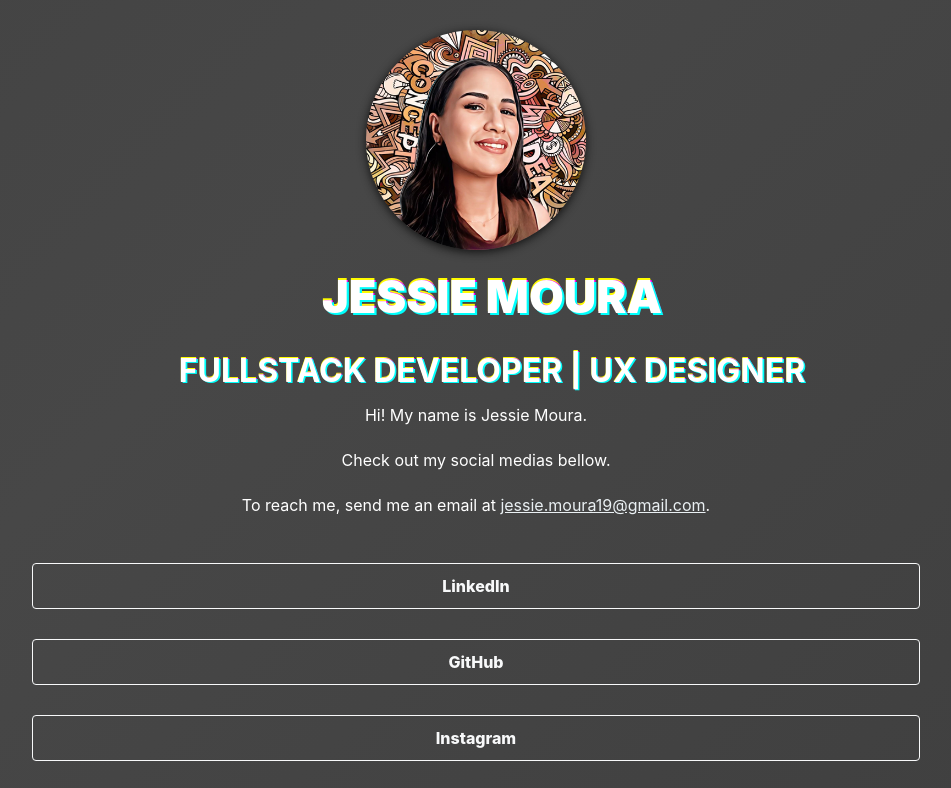
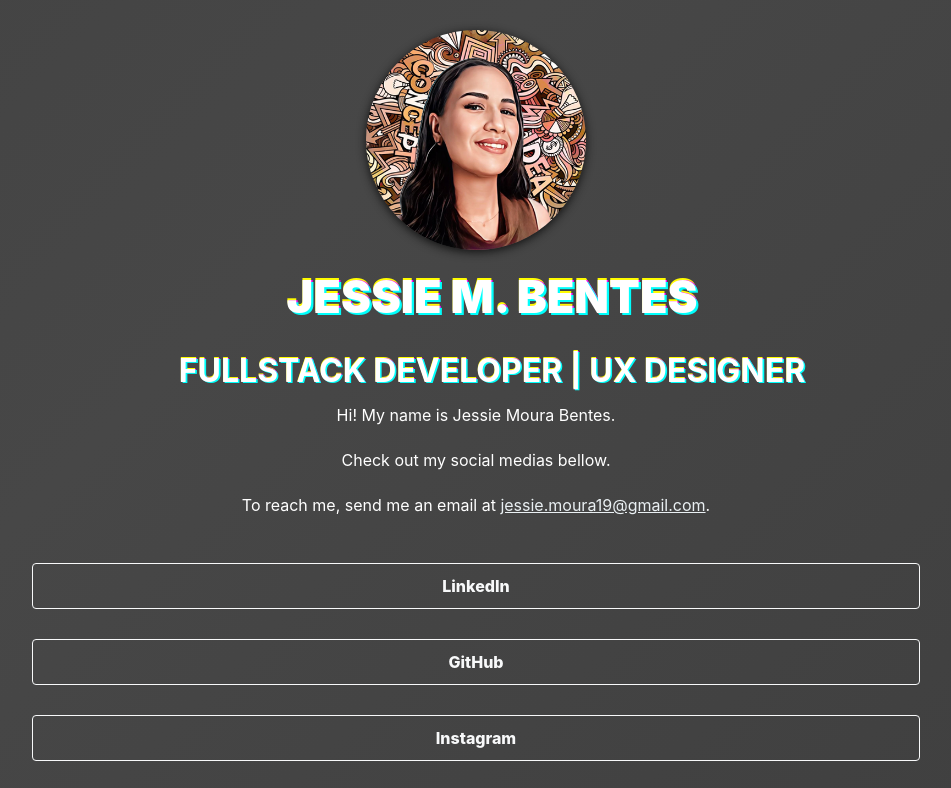
Before and after one commit to LadyJessie19/Linktree, a plain HTML site: page index.html in a window 1280 px wide. Shown: the top 788 px of the page, without its empty margins (164-1115 px from the left). Drawn offline with nearby package versions, Linux system fonts and the light colour scheme.

Commit message:
update: changed name spelling

```diff
--- a/index.html
+++ b/index.html
@@ -3,7 +3,7 @@
 
 <head><meta http-equiv="Content-Type" content="text/html; charset=windows-1252">
 
-    <title>Jessie Moura Linktree</title>
+    <title>Jessie M. Bentes Linktree</title>
 
     <meta name="viewport" content="width=device-width, initial-scale=1">
     <link rel="stylesheet" href="style.css">
@@ -15,14 +15,14 @@
 
 <body>
         <!-- Alpha.ly Version 0.1 | Development Version --><!-- This pre-lander was created by Brandon Nilsson -->
-        <!-- I would like to thanks Brandon Nilsson for this linktree template! -->
+        <!-- I would like to thank Brandon Nilsson for this linktree template! -->
     <div class="container">
     <div class="col-xs-12">
             <div class="text-center" style="padding-top: 30px; padding-bottom: 30px;">
                 <img src="assets/jessie.png" class="backdrop linktree">
-                <h1 style="color: #ffffff; padding-top: 20px;" class="glitch">Jessie Moura</h1>
+                <h1 style="color: #ffffff; padding-top: 20px;" class="glitch">Jessie M. Bentes</h1>
                 <h2 style="color: #ffffff; padding-top: 20px;" class="glitch">Fullstack Developer | UX Designer</h2>
-                <p style="color: #ffffff; padding-top: 5px;" class="">Hi! My name is Jessie Moura.</p>
+                <p style="color: #ffffff; padding-top: 5px;" class="">Hi! My name is Jessie Moura Bentes.</p>
                 <p style="color: #ffffff; padding-top: 5px;" class="">Check out my social medias bellow.</p>
                 <p style="color: #ffffff; padding-top: 5px;" class="noLink">To reach me, send me an email at <a href="mailto:jessie.moura19@gmail.com"><u>jessie.moura19@gmail.com</u></a>.</p>
             </div>
```
